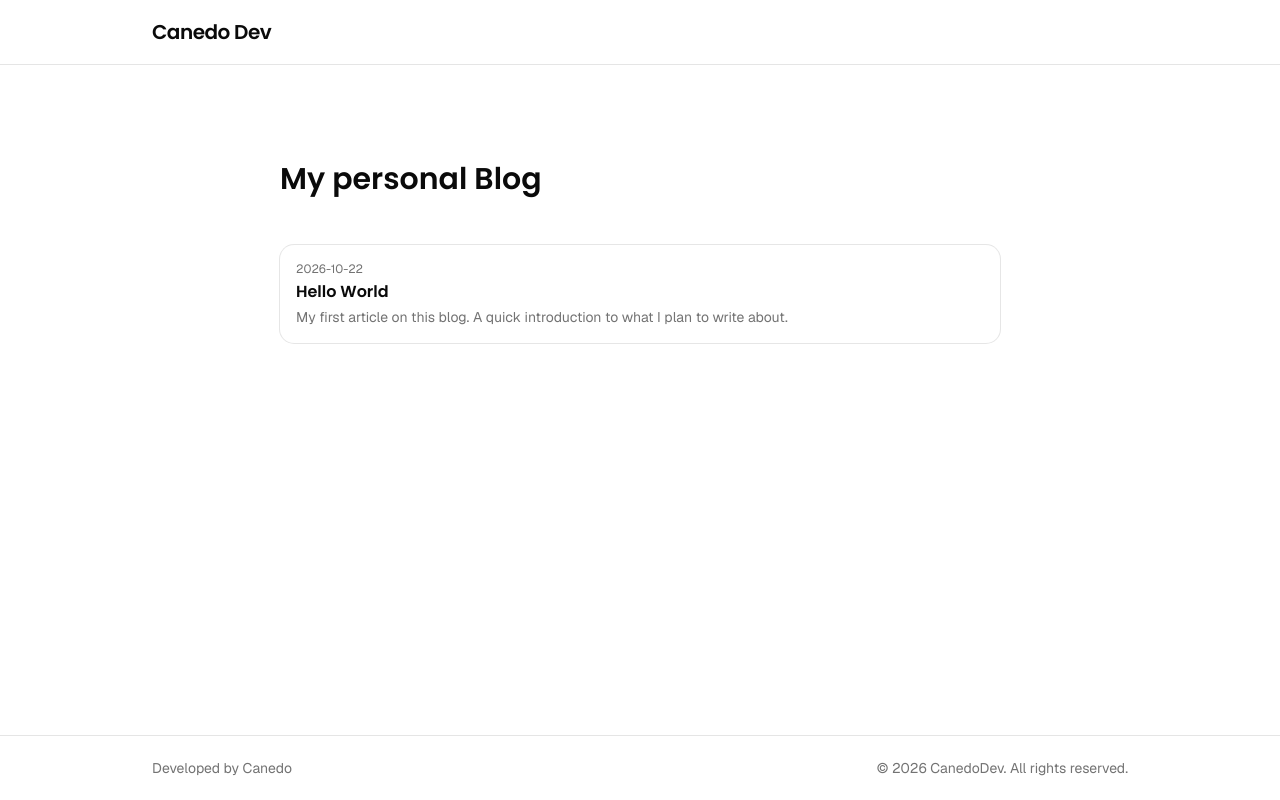
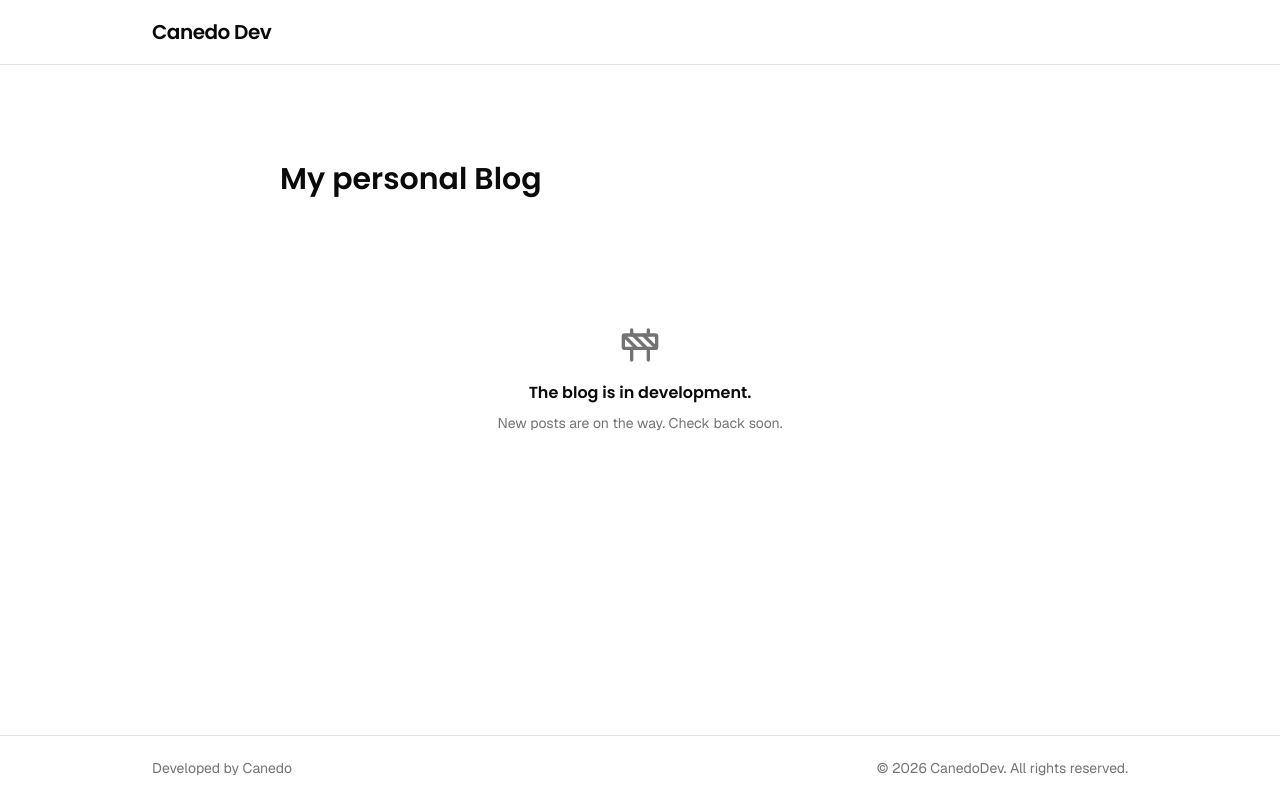
Before and after one commit to rafabcanedo/canedodev, a Next.js app: page /blog in a window 1280 px wide. Built offline with nearby package versions, Linux system fonts and the light colour scheme.

Commit message:
feat: blog is in development

```diff
--- a/src/app/blog/page.tsx
+++ b/src/app/blog/page.tsx
@@ -1,21 +1,30 @@
-import { getArticles } from "@/lib/articles"
+// import { getArticles } from "@/lib/articles"
+// import { ArticleCard } from "@/components/my-components/article-card"
 import { Title } from "@/components/my-components/title"
-import { ArticleCard } from "@/components/my-components/article-card"
+import { Construction } from "lucide-react"
 
-export default async function BlogPage() {
-  const articles = await getArticles()
+export default function BlogPage() {
+  // const articles = await getArticles()
 
   return (
     <>
       <Title className="mb-12">My personal Blog</Title>
 
-      <ul className="flex flex-col gap-8">
+      <div className="flex flex-col items-center gap-4 py-20 text-center">
+        <Construction size={40} className="text-muted-foreground" />
+        <div className="flex flex-col gap-2">
+          <p className="font-poppins font-semibold text-foreground">The blog is in development.</p>
+          <p className="text-sm text-muted-foreground">New posts are on the way. Check back soon.</p>
+        </div>
+      </div>
+
+      {/* <ul className="flex flex-col gap-8">
         {articles.map((article) => (
           <li key={article.slug}>
             <ArticleCard article={article} />
           </li>
         ))}
-      </ul>
+      </ul> */}
     </>
   )
 }
--- a/src/components/sections/my-personal-blog/index.tsx
+++ b/src/components/sections/my-personal-blog/index.tsx
@@ -1,18 +1,25 @@
 import { Title } from "@/components/my-components/title"
-import { MoveRight } from "lucide-react"
-import Link from "next/link"
+import { Badge } from "@/components/ui/badge"
+import { Construction } from "lucide-react"
 
 export function MyPersonalBlog() {
     return (
         <section className="max-w-5xl mx-auto px-6 py-24">
-            <Title className="mb-12">My personal blog</Title>
+            <Title className="mb-4">My personal blog</Title>
 
-            <div className="flex flex-row gap-1 items-center justify-end">
+            <div className="flex justify-center">
+                <Badge variant="outline" className="text-muted-foreground gap-1.5">
+                    <Construction size={12} />
+                    In development
+                </Badge>
+            </div>
+
+            {/* <div className="flex flex-row gap-1 items-center justify-end">
                 <span className="text-sm text-zinc-700 hover:underline cursor-pointer">
                     <Link href="/blog">See more</Link>
                 </span>
                 <MoveRight className="w-4 h-4 text-zinc-700" />
-            </div>
+            </div> */}
         </section>
     )
 }
```
Also changed, not shown: content/drafts/hello-world.mdx (renamed from content/articles/hello-world.mdx).
